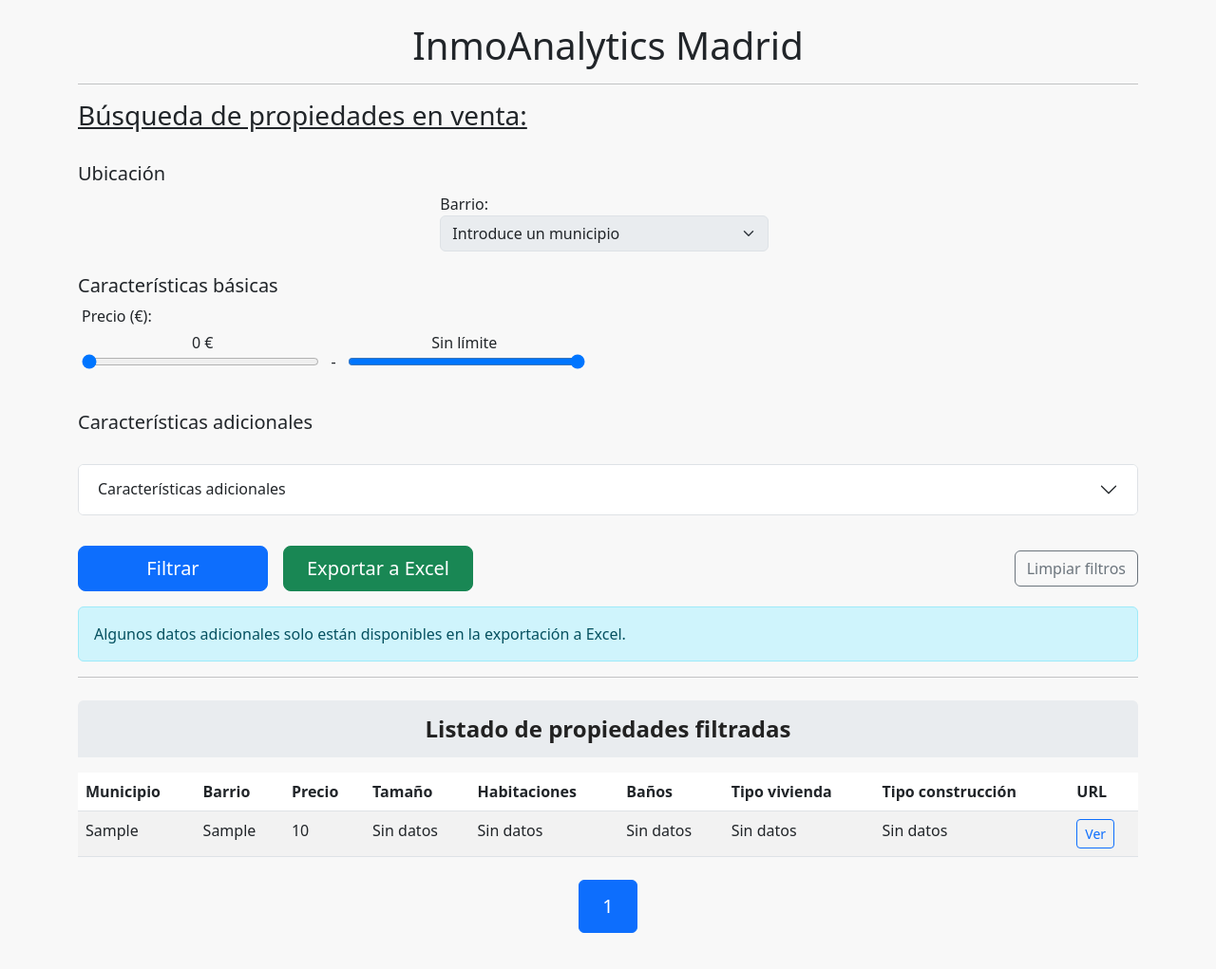
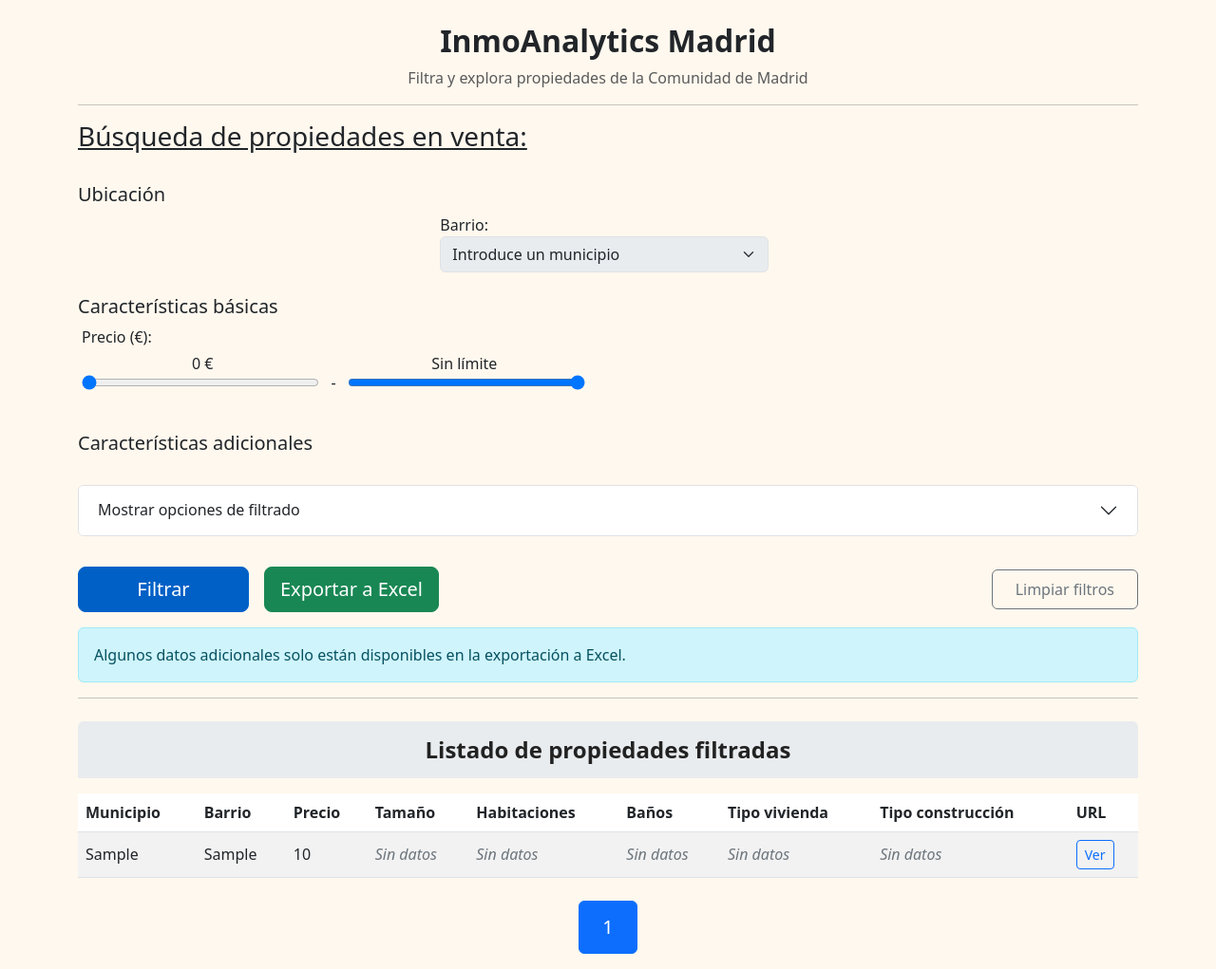
Before and after one commit to areevalo/InmoAnalytics, a Django app: template inmoanalytics/templates/property_list.html in a window 1280 px wide. Shown: the whole page at 95% size. Before the commit the page ends 983 px from the top, so only its background shows below. Run offline with Django 5.2, Linux system fonts and the light colour scheme; tables that the repository leaves empty hold one stand-in row (values such as "Sample post"); the template is opened without the code that fills it: values that come from a table or form of the project are taken from there, most other values are stand-ins (such as "Sample title", 1, 10 or a date in 2020); some libraries are stand-ins or nearby versions.

```diff
--- a/inmoanalytics/settings.py
+++ b/inmoanalytics/settings.py
@@ -43,7 +43,7 @@ INSTALLED_APPS = [
     'scrapers',  # Módulo para scrapers
     'analytics',  # Análisis y estadísticas
     'exports',  # Exportación de datos
-    'scheduler',  # Programación de tareas
+    'scheduler'  # Programación de tareas
 ]
 
 MIDDLEWARE = [
--- a/inmoanalytics/static/css/styles.css
+++ b/inmoanalytics/static/css/styles.css
@@ -1,5 +1,5 @@
 body{
-    background-color: #f8f8f8;
+    background-color: #fff8ee;
 }
 
 .d-flex.justify-content-between.mb-1 {
@@ -9,11 +9,20 @@ body{
     margin-bottom: -4px;
 }
 
-.btn-fixed {
-    min-width: 200px;
+
+.btn-primary {
+  background-color: #0160c6;
+  border-color: #0062cc;
 }
 
+.btn-primary:hover {
+  background-color: #0056b3;
+  border-color: #004085;
+}
 
+.btn-fixed {
+    min-width: 180px;
+}
 
 table caption {
     caption-side: top !important;
@@ -27,6 +36,11 @@ table caption {
     margin-bottom: 1rem;
 }
 
+.text-muted-italic {
+    color: #6c757d !important;
+    font-style: italic;
+}
+
 .pagination .page-link {
     padding: 0.375rem 0.75rem;
     font-size: 1rem;
--- a/inmoanalytics/static/js/property_list.js
+++ b/inmoanalytics/static/js/property_list.js
@@ -211,3 +211,20 @@ document.querySelector('form').addEventListener('submit', function(e) {
         priceMaxInput.removeAttribute('name');
     }
 });
+
+// Guardar el estado del acordeón en localStorage
+const collapseBoolean = document.getElementById('collapseBoolean');
+collapseBoolean.addEventListener('show.bs.collapse', function () {
+    localStorage.setItem('accordionBooleanOpen', 'true');
+});
+collapseBoolean.addEventListener('hide.bs.collapse', function () {
+    localStorage.setItem('accordionBooleanOpen', 'false');
+});
+
+// Restaurar el estado al cargar la página
+document.addEventListener('DOMContentLoaded', function () {
+    if (localStorage.getItem('accordionBooleanOpen') === 'true') {
+        const bsCollapse = new bootstrap.Collapse(collapseBoolean, { show: true, toggle: false });
+        bsCollapse.show();
+    }
+});
--- a/inmoanalytics/templates/property_list.html
+++ b/inmoanalytics/templates/property_list.html
@@ -8,7 +8,8 @@
 </head>
 <body>
 <div class="container mt-4">
-    <h1 class="text-center">InmoAnalytics Madrid</h1>
+    <h2 class="text-center fw-bold">InmoAnalytics Madrid</h2>
+    <p class="text-center text-muted">Filtra y explora propiedades de la Comunidad de Madrid</p>
     <hr>
     <h3 class="text-decoration-underline mb-4">Búsqueda de propiedades en venta:</h3>
     <form id="filters-form" method="get" class="row g-3">
@@ -68,12 +69,12 @@
           <div class="accordion-item">
             <h2 class="accordion-header" id="headingBoolean">
               <button class="accordion-button collapsed" type="button" data-bs-toggle="collapse" data-bs-target="#collapseBoolean" aria-expanded="false" aria-controls="collapseBoolean">
-                Características adicionales
+                Mostrar opciones de filtrado
               </button>
             </h2>
             <div id="collapseBoolean" class="accordion-collapse collapse" aria-labelledby="headingBoolean" data-bs-parent="#booleanFiltersAccordion">
               <div class="accordion-body">
-                  <div class="row">
+                  <div class="row mb-4">
                       <div class="col-md-2">
                         {{ filter.form.construction_type.label_tag }}
                         {{ filter.form.construction_type }}
@@ -99,7 +100,7 @@
                         {{ filter.form.construction_year }}
                     </div>
                   </div>
-                  <div class="row mt-4">
+                  <div class="row">
                       <div class="col-md-3 form-check">
                         {{ filter.form.air_conditioning }}
                         <label class="form-check-label" for="{{ filter.form.air_conditioning.id_for_label }}">Aire acondicionado</label>
@@ -155,19 +156,22 @@
         <button type="submit" class="btn btn-primary btn-lg btn-fixed">Filtrar</button>
         <button type="button" class="btn btn-success btn-lg btn-fixed" id="export-excel-btn">Exportar a Excel</button>
       </div>
-
+        <div class="mt-2 mt-md-0">
       <!-- Botón limpiar filtros -->
-      <button type="reset" class="btn btn-outline-secondary mt-2 mt-md-0" id="clear-filters-btn">
+          <button type="reset" class="btn btn-outline-secondary px-4 py-2" id="clear-filters-btn">
             Limpiar filtros
           </button>
+        </div>
     </div>
     </form>
     <div class="alert alert-info mt-3" role="alert">
         Algunos datos adicionales solo están disponibles en la exportación a Excel.
     </div>
     <hr>
-{#    <h3 class="text-decoration-underline mb-4">Resultados:</h3>#}
-    <table class="table table-striped mt-4">
+{#    {% if properties %}#}
+{#      <p class="text-muted">Mostrando {{ properties|length }} propiedades filtradas.</p>#}
+{#    {% endif %}{#    <h3 class="text-decoration-underline mb-4">Resultados:</h3>#}
+    <table class="table table-striped align-middle mt-4">
         <caption>Listado de propiedades filtradas</caption>
         <thead>
             <tr>
@@ -187,28 +191,28 @@
        <tbody>
             {% for prop in properties %}
                 <tr>
-                <td>{{ prop.municipality|default:"Sin datos" }}</td>
-                <td>{{ prop.neighborhood|default:"Sin datos" }}</td>
-                <td>{{ prop.price|default:"Sin datos" }}</td>
-                <td>{{ prop.area|default:"Sin datos" }}</td>
-                <td>{{ prop.rooms|default:"Sin datos" }}</td>
-                <td>{{ prop.baths|default:"Sin datos" }}</td>
-{#                <td>{{ prop.elevator|default:"Sin datos" }}</td>#}
-{#                <td>{{ prop.garage|default:"Sin datos" }}</td>#}
-                <td>{{ prop.type_of_home|default:"Sin datos" }}</td>
-                <td>{{ prop.is_new_home|default:"Sin datos" }}</td>
+                    <td class="{% if not prop.municipality %}text-muted-italic{% endif %}">{{ prop.municipality|default:"Sin datos" }}</td>
+                    <td class="{% if not prop.neighborhood %}text-muted-italic{% endif %}">{{ prop.neighborhood|default:"Sin datos" }}</td>
+                    <td class="{% if not prop.price %}text-muted-italic{% endif %}">{{ prop.price|default:"Sin datos" }}</td>
+                    <td class="{% if not prop.area %}text-muted-italic{% endif %}">{{ prop.area|default:"Sin datos" }}</td>
+                    <td class="{% if not prop.rooms %}text-muted-italic{% endif %}">{{ prop.rooms|default:"Sin datos" }}</td>
+                    <td class="{% if not prop.baths %}text-muted-italic{% endif %}">{{ prop.baths|default:"Sin datos" }}</td>
+        {#            <td class="{% if not prop.elevator %}text-muted-italic{% endif %}">{{ prop.elevator|default:"Sin datos" }}</td>#}
+        {#            <td class="{% if not prop.garage %}text-muted-italic{% endif %}">{{ prop.garage|default:"Sin datos" }}</td>#}
+                    <td class="{% if not prop.type_of_home %}text-muted-italic{% endif %}">{{ prop.type_of_home|default:"Sin datos" }}</td>
+                    <td class="{% if not prop.is_new_home %}text-muted-italic{% endif %}">{{ prop.is_new_home|default:"Sin datos" }}</td>
                     <td>
                         {% if prop.url %}
                             <a href="{{ prop.url }}" target="_blank" class="btn btn-sm btn-outline-primary">Ver</a>
                         {% else %}
-                        Sin datos
+                            <span class="text-muted-italic">Sin datos</span>
                         {% endif %}
                     </td>
                 </tr>
             {% empty %}
                 <tr>
-                <td class="text-center table-warning fw-bold py-4" colspan="12">
-                    No hay resultados. Introduce otros filtros
+                    <td class="text-center text-muted py-4" colspan="12">
+                        No hay resultados. Ajusta los filtros e inténtalo de nuevo.
                     </td>
                 </tr>
             {% endfor %}
--- a/scrapers/fotocasa_scraper/fotocasa_scraper.py
+++ b/scrapers/fotocasa_scraper/fotocasa_scraper.py
@@ -89,6 +89,7 @@ class FotocasaScraper(BaseScraper):
                         property_parsed,
                         self.logger
                     )
+                    property_parsed_updated = self.normalize_data(property_parsed_updated)
                     property_data_to_generate_checksum = {
                         "neighborhood": property_parsed_updated.neighborhood,
                         "municipality": property_parsed_updated.municipality,
--- a/scrapers/idealista_scraper/idealista_scraper.py
+++ b/scrapers/idealista_scraper/idealista_scraper.py
@@ -84,6 +84,8 @@ class IdealistaScraper(BaseScraper):
                 if resp_next_page_content:
                     html_content = resp_next_page_content
                 properties_parsed = parse_helpers.get_properties(html_content, base_url)
+                if properties_parsed:
+                    properties_parsed = self.normalize_data(properties_parsed)
 
                 for ix, property_parsed in enumerate(properties_parsed):
                     time.sleep(3 + 2 * random.random())
--- a/scrapers/idealista_scraper/parse_helpers.py
+++ b/scrapers/idealista_scraper/parse_helpers.py
@@ -58,8 +58,6 @@ def get_properties(resp_casas_content: bytes, base_url: str):
             street = street[0].upper() + street[1:] if street else None
             neighborhood = neighborhood[0].upper() + neighborhood[1:] if neighborhood else None
             municipality = municipality[0].upper() + municipality[1:] if municipality else None
-            if municipality == "San Agustin de Guadalix":
-                municipality = "San Agustín del Guadalix"
 
         property_basic_data = Property(
             url=urljoin(base_url, url_path),
```
Also changed, not shown: scrapers/base_scraper.py (+24 -3 lines), scrapers/fotocasa_scraper/parse_helpers.py (+2 -7 lines). Lines whose indentation alone changed are shown as unchanged.
